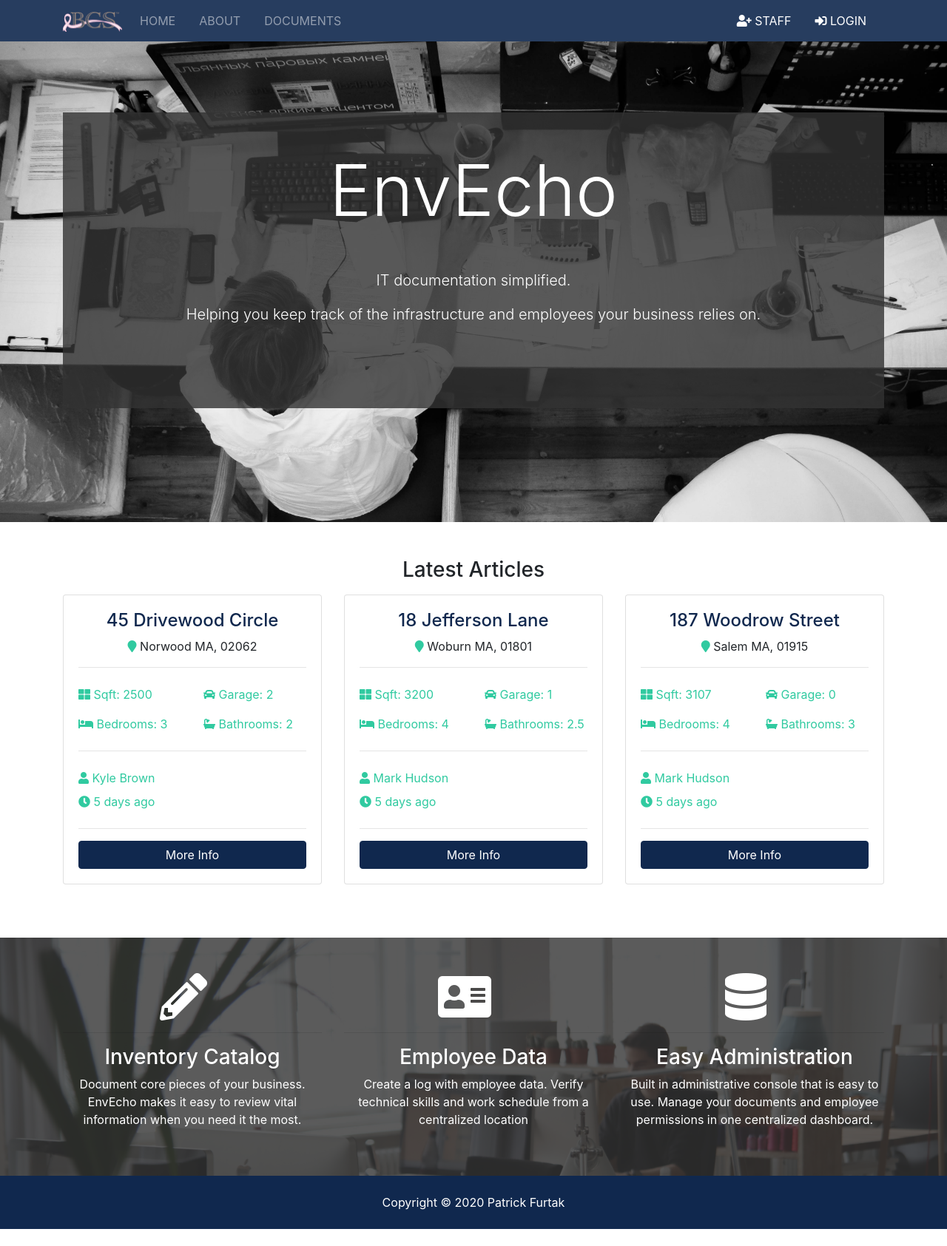
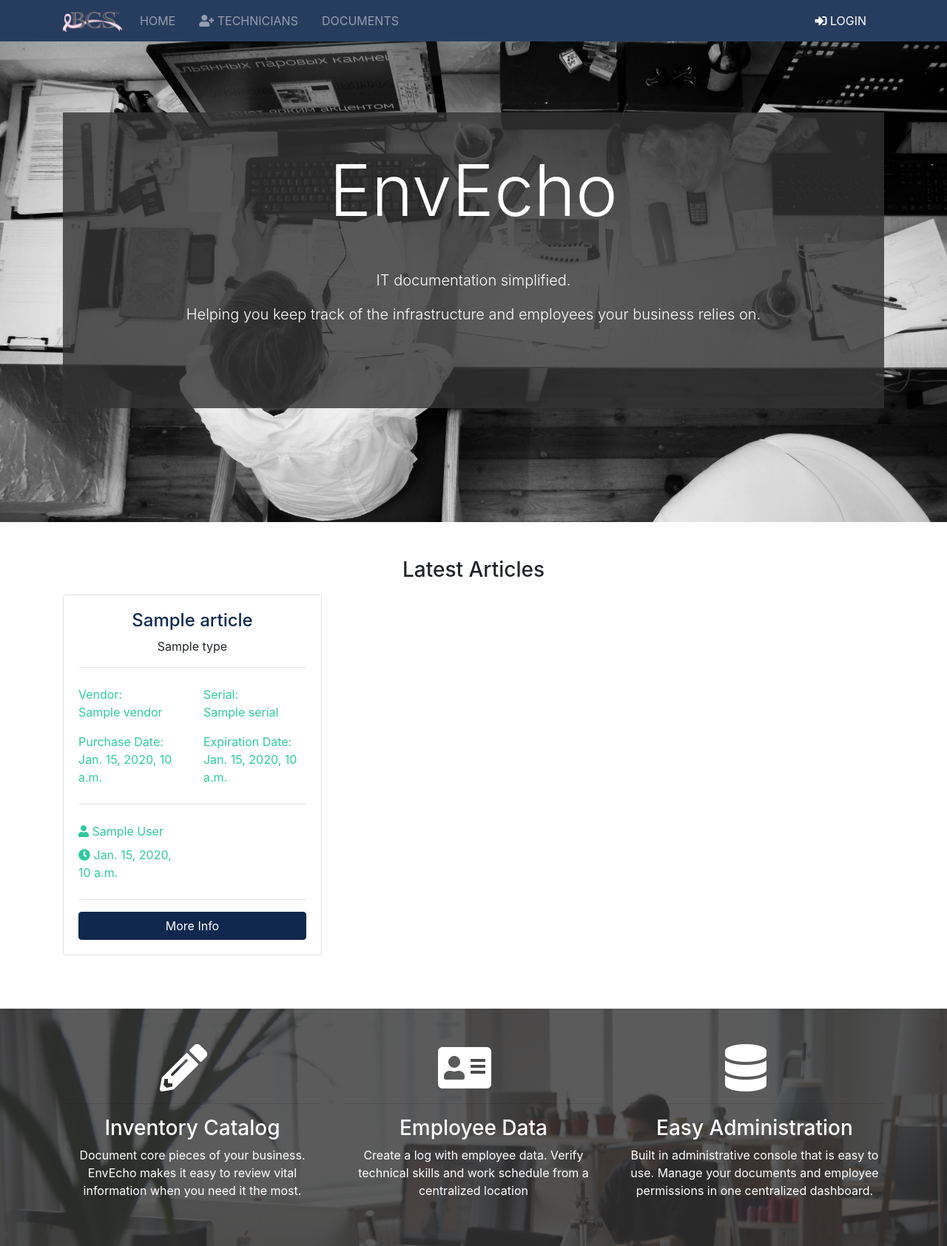
Before and after one commit to PFurtak/EnvEcho, a Django app: template templates/pages/index.html in a window 1280 px wide. Shown: the top 1685 px of the page at 74% size. Before the commit the page ends 1662 px from the top, so only its background shows below. Run offline with Django 3.2, Linux system fonts and the light colour scheme; the template is opened without the code that fills it: most values are stand-ins (such as "Sample title", 1, 10 or a date in 2020); some libraries are stand-ins or nearby versions.

Commit message:
added dynamic content to homepage, adjusted navbar to reflect proper navigation

```diff
--- a/templates/pages/index.html
+++ b/templates/pages/index.html
@@ -23,114 +23,67 @@
     <div class="container">
       <h3 class="text-center mb-3">Latest Articles</h3>
       <div class="row">
+        {% if articles %}
+        {% for article in articles %}
      <!-- Listing 1 -->
      <div class="col-md-6 col-lg-4 mb-4">
       <div class="card listing-preview">
         <div class="card-body">
           <div class="listing-heading text-center">
-                <h4 class="text-primary">45 Drivewood Circle</h4>
+            <h4 class="text-primary">{{ article.title }}</h4>
             <p>
-                  <i class="fas fa-map-marker text-secondary"></i> Norwood MA, 02062</p>
+              {{ article.type }}
+            </p>
           </div>
-              <hr>
+          <hr />
           <div class="row py-2 text-secondary">
             <div class="col-6">
-                  <i class="fas fa-th-large"></i> Sqft: 2500</div>
+              Vendor: <br />
+              {{ article.vendor }}
+            </div>
             <div class="col-6">
-                  <i class="fas fa-car"></i> Garage: 2</div>
+              Serial: <br />
+              {{ article.serial }}
+            </div>
           </div>
           <div class="row py-2 text-secondary">
             <div class="col-6">
-                  <i class="fas fa-bed"></i> Bedrooms: 3</div>
+              Purchase Date: <br />
+              {{ article.purchase_date }}
+            </div>
             <div class="col-6">
-                  <i class="fas fa-bath"></i> Bathrooms: 2</div>
+              Expiration Date: <br />
+              {{ article.expire_date }}
             </div>
-              <hr>
+          </div>
+          <hr />
           <div class="row py-2 text-secondary">
-                <div class="col-6">
-                  <i class="fas fa-user"></i> Kyle Brown</div>
+            <div class="col-12">
+              <i class="fas fa-user"></i>
+              {{ article.tech.first_name }} {{ article.tech.last_name }}
+            </div>
           </div>
           <div class="row text-secondary pb-2">
             <div class="col-6">
-                  <i class="fas fa-clock"></i> 5 days ago</div>
+              <i class="fas fa-clock"></i> {{ article.create_date }}
             </div>
-              <hr>
-              <a href="listing.html" class="btn btn-primary btn-block">More Info</a>
+          </div>
+          <hr />
+          <a
+            href="{% url 'article' article.id %}"
+            class="btn btn-primary btn-block"
+            >More Info</a
+          >
         </div>
       </div>
     </div>
-        <!-- Listing 2 -->
-        <div class="col-md-6 col-lg-4 mb-4">
-          <div class="card listing-preview">
-            <div class="card-body">
-              <div class="listing-heading text-center">
-                <h4 class="text-primary">18 Jefferson Lane</h4>
-                <p>
-                  <i class="fas fa-map-marker text-secondary"></i> Woburn MA, 01801</p>
+
+    {% endfor %} {% else %}
+    <div class="col-md-12">
+      <p>No articles available</p>
     </div>
-              <hr>
-              <div class="row py-2 text-secondary">
-                <div class="col-6">
-                  <i class="fas fa-th-large"></i> Sqft: 3200</div>
-                <div class="col-6">
-                  <i class="fas fa-car"></i> Garage: 1</div>
-              </div>
-              <div class="row py-2 text-secondary">
-                <div class="col-6">
-                  <i class="fas fa-bed"></i> Bedrooms: 4</div>
-                <div class="col-6">
-                  <i class="fas fa-bath"></i> Bathrooms: 2.5</div>
-              </div>
-              <hr>
-              <div class="row py-2 text-secondary">
-                <div class="col-6">
-                  <i class="fas fa-user"></i> Mark Hudson</div>
-              </div>
-              <div class="row text-secondary pb-2">
-                <div class="col-6">
-                  <i class="fas fa-clock"></i> 5 days ago</div>
-              </div>
-              <hr>
-              <a href="listing.html" class="btn btn-primary btn-block">More Info</a>
-            </div>
-          </div>
-        </div>
-        <!-- Listing 3 -->
-        <div class="col-md-6 col-lg-4 mb-4">
-          <div class="card listing-preview">
-            <div class="card-body">
-              <div class="listing-heading text-center">
-                <h4 class="text-primary">187 Woodrow Street</h4>
-                <p>
-                  <i class="fas fa-map-marker text-secondary"></i> Salem MA, 01915</p>
-              </div>
-              <hr>
-              <div class="row py-2 text-secondary">
-                <div class="col-6">
-                  <i class="fas fa-th-large"></i> Sqft: 3107</div>
-                <div class="col-6">
-                  <i class="fas fa-car"></i> Garage: 0</div>
-              </div>
-              <div class="row py-2 text-secondary">
-                <div class="col-6">
-                  <i class="fas fa-bed"></i> Bedrooms: 4</div>
-                <div class="col-6">
-                  <i class="fas fa-bath"></i> Bathrooms: 3</div>
-              </div>
-              <hr>
-              <div class="row py-2 text-secondary">
-                <div class="col-6">
-                  <i class="fas fa-user"></i> Mark Hudson</div>
-              </div>
-              <div class="row text-secondary pb-2">
-                <div class="col-6">
-                  <i class="fas fa-clock"></i> 5 days ago</div>
-              </div>
-              <hr>
-              <a href="listing.html" class="btn btn-primary btn-block">More Info</a>
-            </div>
-          </div>
-        </div>
+    {% endif %}
+
       </div>
     </div>
   </section>
--- a/templates/partials/_navbar.html
+++ b/templates/partials/_navbar.html
@@ -31,8 +31,10 @@
         class="nav-item mr-3"
         {% endif %}
         >
-          <a class="nav-link" href="{% url 'about' %}">About</a>
-        </li>
+        <a class="nav-link" href="{% url 'about' %}">
+          <i class="fas fa-user-plus"></i> Technicians</a
+        >
+      </li>
         <li
         {% if 'articles' in request.path %}
         class="nav-item active mr-3"
@@ -74,9 +76,7 @@
         class="nav-item mr-3"
         {% endif %}
         >
-          <a class="nav-link" href="{% url 'index' %}">
-            <i class="fas fa-user-plus"></i> Staff</a
-          >
+
         </li>
         <li
         {% if 'index' in request.path %}
```
Also changed, not shown: pages/views.py (+10 -1 lines). Lines whose indentation alone changed are shown as unchanged.
